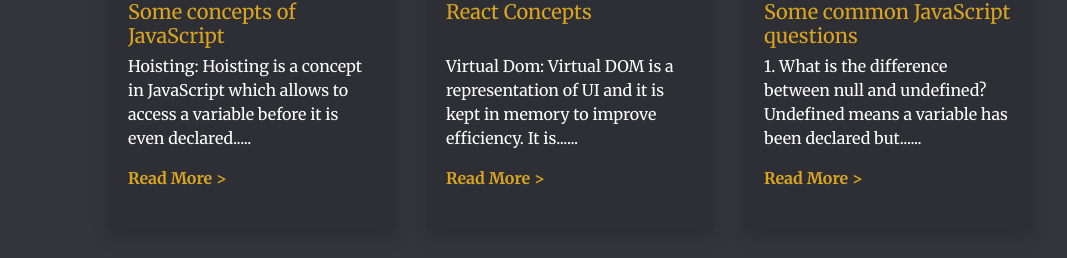
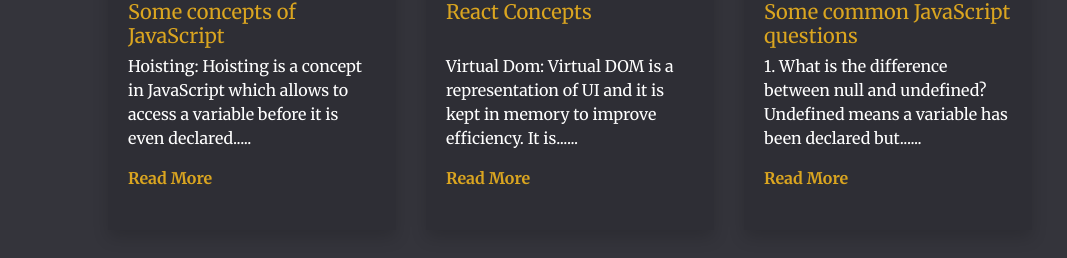
Before and after one commit to asiffmahmudd/asif-mahmud, a React (Create React App) app: page / in a window 1280 px wide. Shown: the part 2880-3138 px from the top of the page, without its empty margins (70-1137 px from the left). Built offline with nearby package versions, Linux system fonts and the light colour scheme.

Commit message:
modified

```diff
--- a/src/components/Home/Blog/BlogItem.js
+++ b/src/components/Home/Blog/BlogItem.js
@@ -9,7 +9,7 @@
                 <div className="card-body" style={{height:"250px"}}>
                     <h5 className="card-title" style={{height:"20%"}}>{blogItem.title}</h5>
                     <p className="card-text">{blogItem.desc}</p>
-                    <a href={blogItem.link} className="card-link" target="_blank" rel="noreferrer">Read More ></a>
+                    <a href={blogItem.link} className="card-link" target="_blank" rel="noreferrer">Read More</a>
                 </div>
             </div>
         </div>
```
